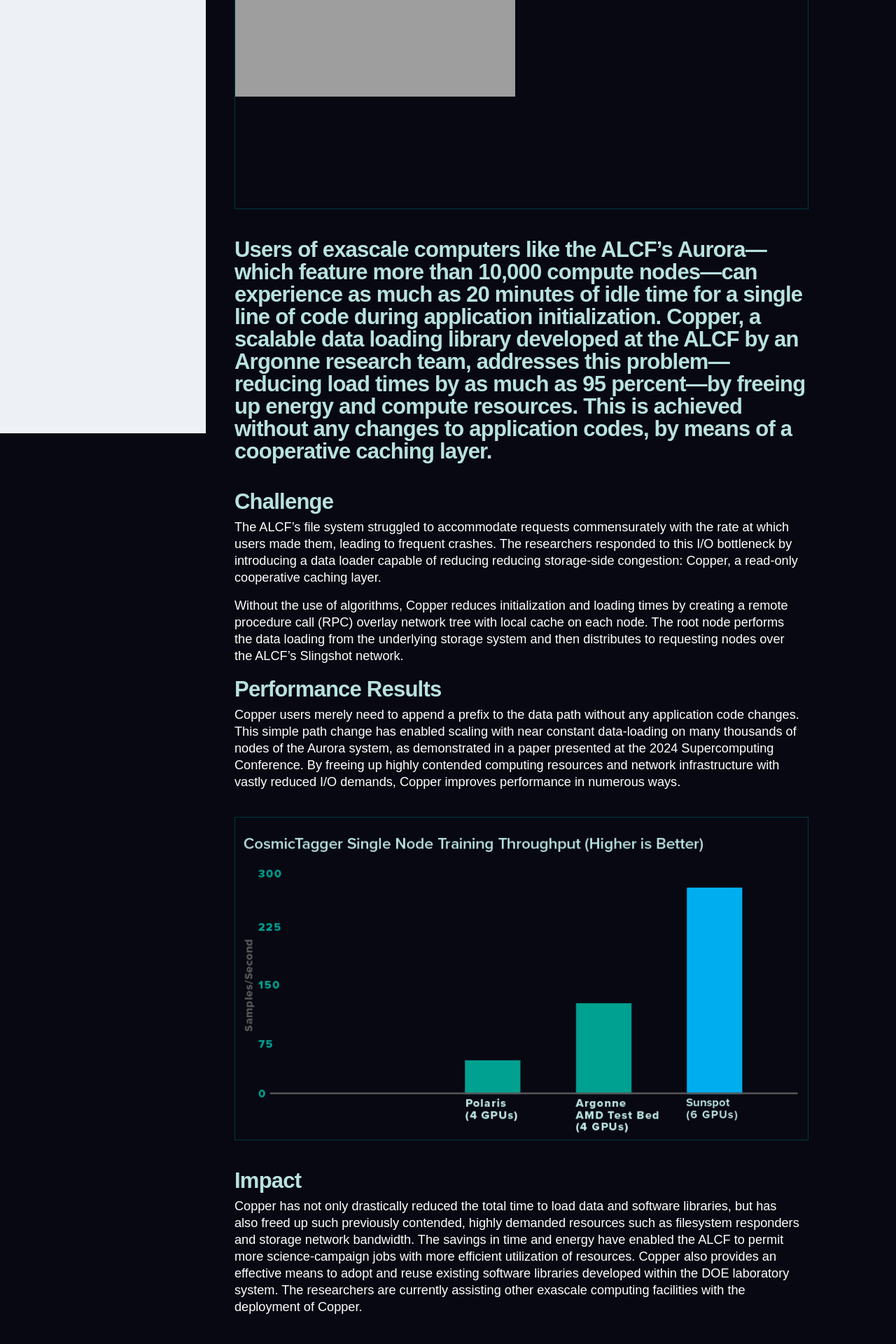
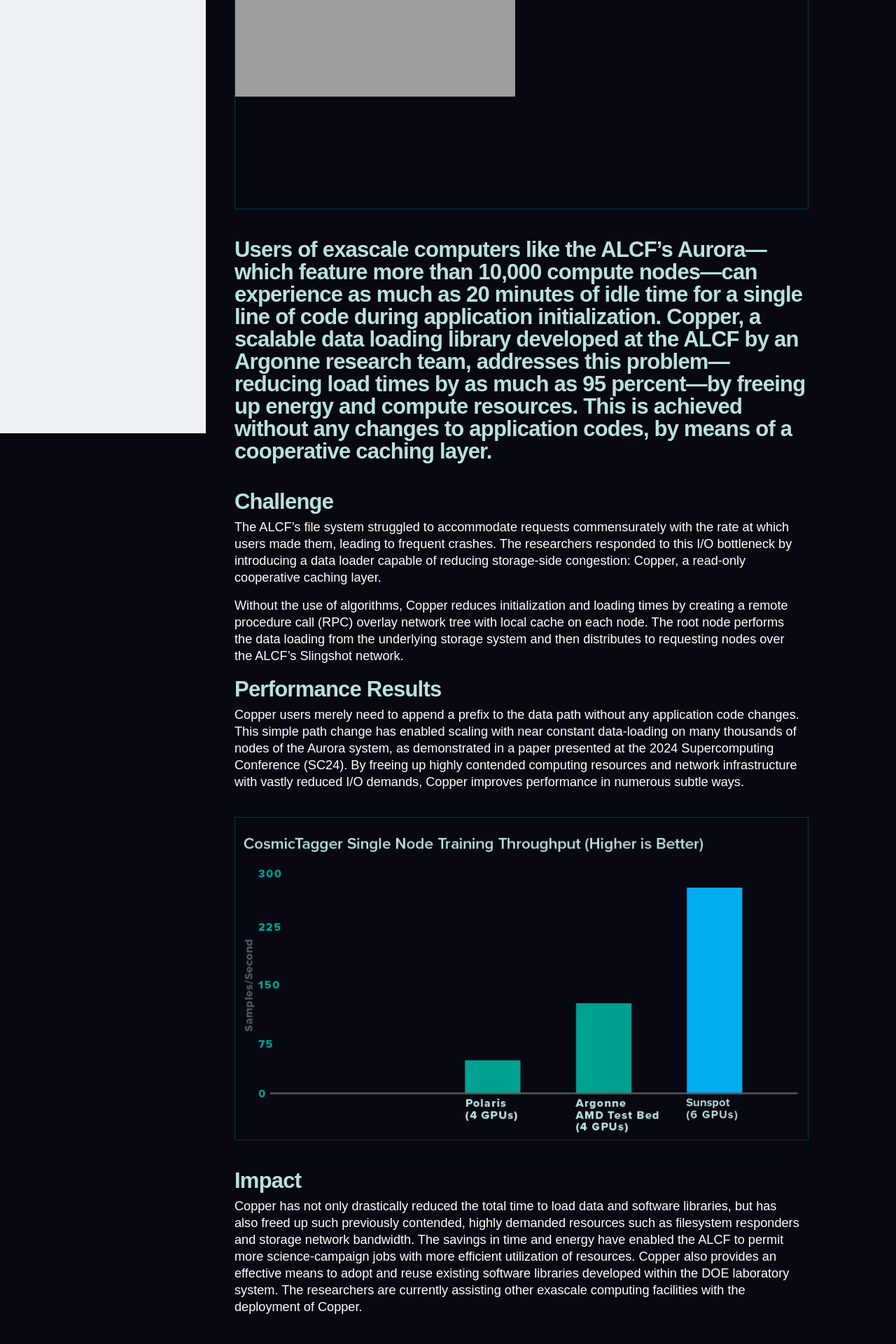
Before and after one commit to argonne-lcf/AR2024, a Jekyll site: the page built from _performancehighlights/copper.md, in a window 1280 px wide. Shown: the part 725-2645 px from the top of the page at 70% size. Built offline with Jekyll 4.4.1, drawn with Linux system fonts in a browser that asks for light colours; some web fonts are replaced.

Commit message:
Update copper.md
typos

```diff
--- a/_performancehighlights/copper.md
+++ b/_performancehighlights/copper.md
@@ -27,13 +27,13 @@
 
 
 ## Challenge
-The ALCF’s file system struggled to accommodate requests commensurately with the rate at which users made them, leading to frequent crashes. The researchers responded to this I/O bottleneck by introducing a data loader capable of reducing reducing storage-side congestion: Copper, a read-only cooperative caching layer.
+The ALCF’s file system struggled to accommodate requests commensurately with the rate at which users made them, leading to frequent crashes. The researchers responded to this I/O bottleneck by introducing a data loader capable of reducing storage-side congestion: Copper, a read-only cooperative caching layer.
 
 Without the use of algorithms, Copper reduces initialization and loading times by creating a remote procedure call (RPC) overlay network tree with local cache on each node. The root node performs the data loading from the underlying storage system and then distributes to requesting nodes over the ALCF’s Slingshot network.
 
 
 ## Performance Results
-Copper users merely need to append a prefix to the data path without any application code changes. This simple path change has enabled scaling with near constant data-loading on many thousands of nodes of the Aurora system, as demonstrated in a paper presented at the 2024 Supercomputing Conference. By freeing up highly contended computing resources and network infrastructure with vastly reduced I/O demands, Copper improves performance in numerous ways.
+Copper users merely need to append a prefix to the data path without any application code changes. This simple path change has enabled scaling with near constant data-loading on many thousands of nodes of the Aurora system, as demonstrated in a paper presented at the 2024 Supercomputing Conference (SC24). By freeing up highly contended computing resources and network infrastructure with vastly reduced I/O demands, Copper improves performance in numerous subtle ways.
 
 {% include media-img.html
    source= "Chart_CosmicTagger_.png"
```
